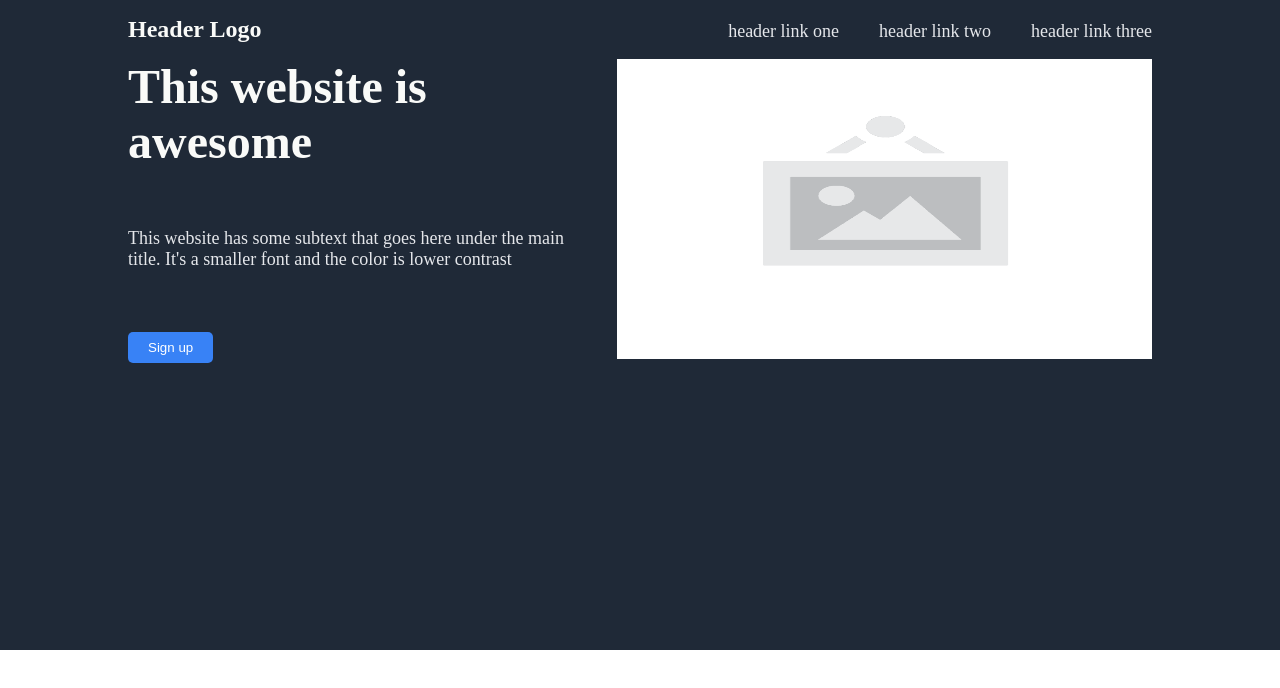
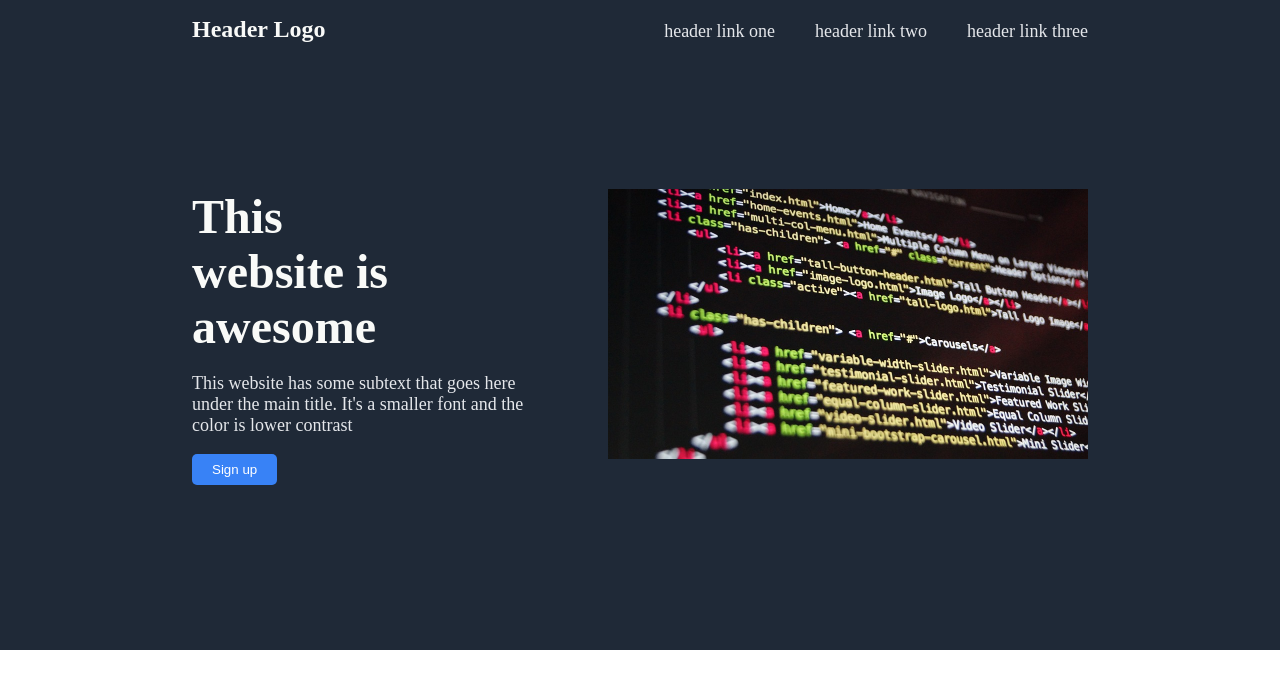
Before and after one commit to jacoFont/my-first-project, a plain HTML site: page index.html in a window 1280 px wide. Drawn offline with Linux system fonts and the light colour scheme.

Commit message:
Change margins of header and content Change max-widht Change img Change img size Change gap in section-one Add overflow to section-one

```diff
--- a/index.html
+++ b/index.html
@@ -40,7 +40,7 @@
 
                     <div class="right">
                         <div class="img">
-                            <img class="header-img" src="./imgs/blank.png">
+                            <img class="header-img" src="./imgs/first-image.jpg">
                         </div>
                     </div>
 
--- a/style.css
+++ b/style.css
@@ -6,13 +6,15 @@ body {
 }
 
 .section-one {
+
     background-color:#1f2937;
     height: 100vh;
     max-height: 650px;
-    gap:12%;
+    gap:20%;
 
     display:flex;
     flex-direction: column;
+    overflow: auto;
 }
 
 .section-two {
@@ -21,9 +23,11 @@ body {
 }
 
 .header {
-    margin-left: 10%;
-    margin-right:10%;
-    width: auto;
+
+    margin-left: 15%;
+    margin-right:15%;
+
+    max-width: 90%;
 
     display: flex;
     justify-content: space-between;
@@ -32,11 +36,13 @@ body {
 }
 
 .header h1 {
+
     font-size: 24px;
     color:#f9faf8;
 }
 
 .menu-bar ul {
+
     list-style-type: none;
     display: flex;
     gap: 40px;
@@ -52,23 +58,28 @@ body {
 
 
 .content {
-    margin-left: 10%;
-    margin-right:10%;
+
+    margin-left: 15%;
+    margin-right:15%;
     display:flex;
     justify-content: space-between;
     align-items: stretch;
 }
 
 .content h2 {
+
     margin-top: 0px;
     font-size: 48px;
     font-weight: 800;
     color:#f9faf8;
-    max-width: 80%;
+
+    max-width: 60%;
+
 }
 
 .content p {
-    max-width: 90%;
+
+    max-width: 80%;
     font-size: 18px;
     color:#e5e7eb;
     margin-top: -5%;
@@ -104,7 +115,5 @@ body {
 
 
 .header-img {
-    width: 900px;
-    height: 300px;
-    max-width: 100%;
+    max-width: 60vh;
 }
```
Also changed, not shown: imgs/first-image.jpg (added).
